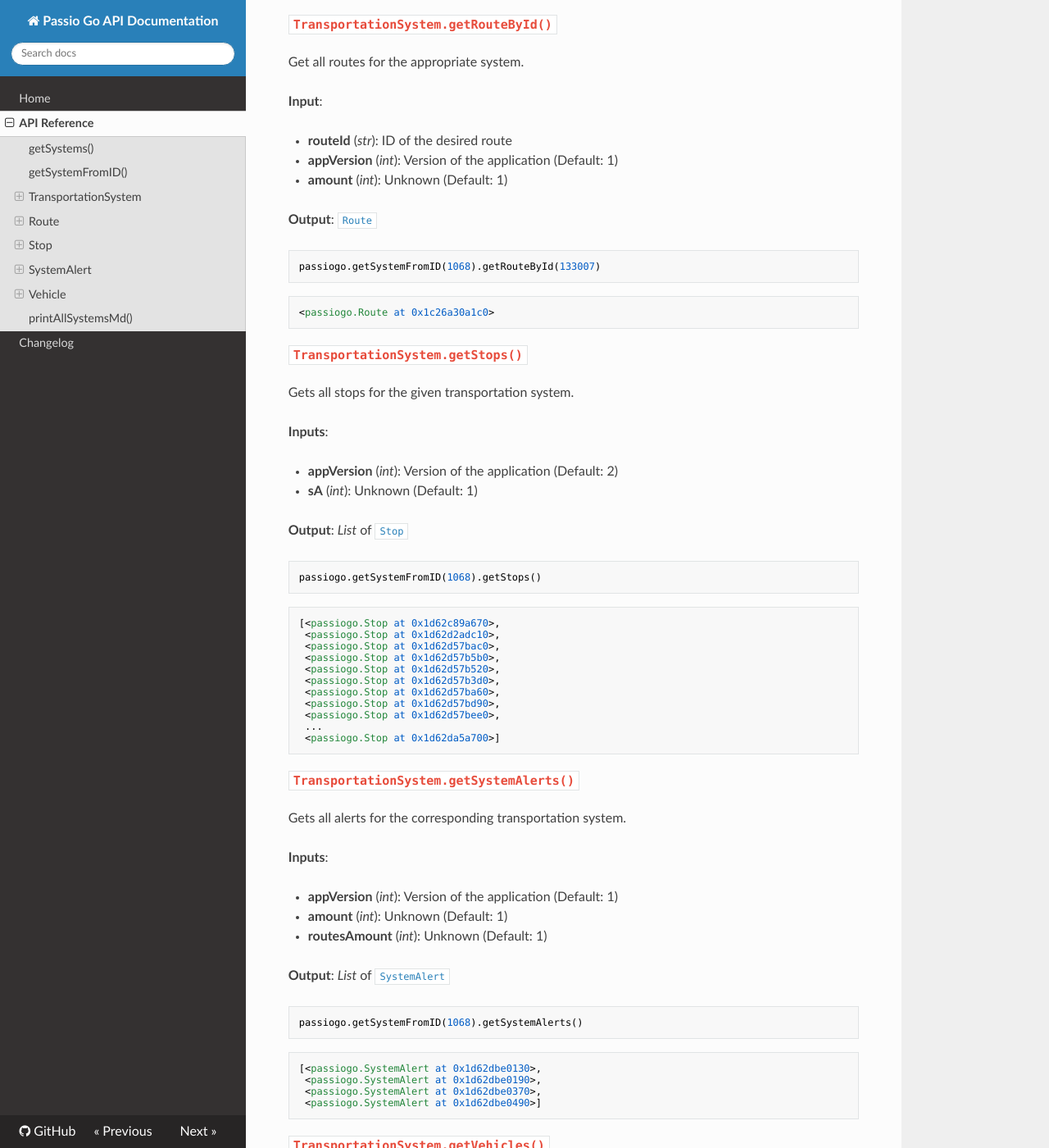
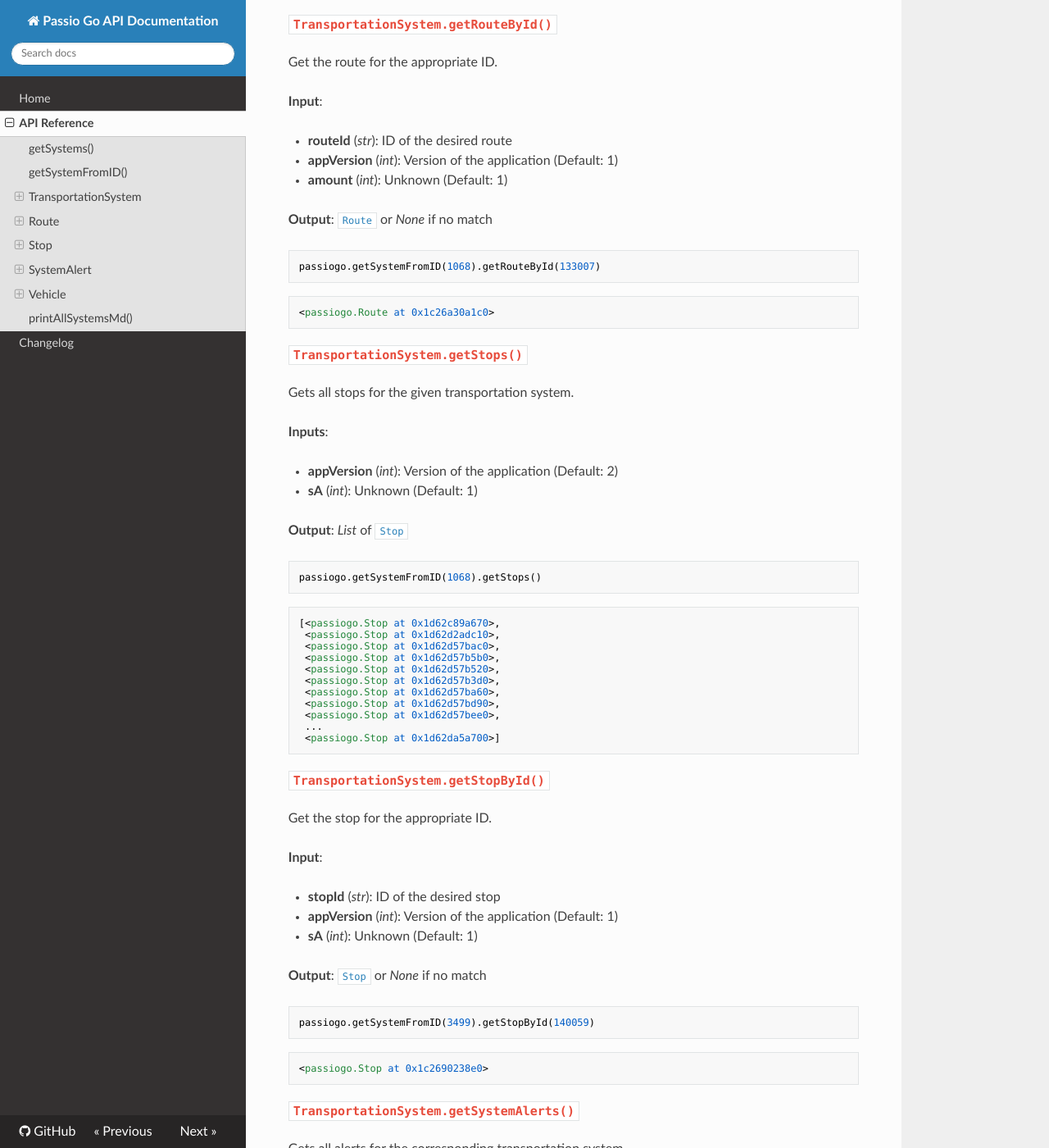
Before and after one commit to athuler/PassioGo, an MkDocs documentation site: the page built from docs/api.md, in a window 1280 px wide and 1400 px high, scrolled down 2341 px. Shown: the whole window at 82% size. Built offline with MkDocs 1.6.1, drawn with Linux system fonts in a browser that asks for light colours; nearby versions of some CDN libraries.

Commit message:
get Stop by ID implementation
Implemented #21

````diff
--- a/docs/api.md
+++ b/docs/api.md
@@ -120,7 +120,7 @@
 
 ### `TransportationSystem.getRouteById()`
 
-Get all routes for the appropriate system.
+Get the route for the appropriate ID.
 
 **Input**:
 
@@ -128,7 +128,7 @@
 - **appVersion** (*int*): Version of the application (Default: 1)
 - **amount** (*int*): Unknown (Default: 1)
 
-**Output**: [`Route`](#route)
+**Output**: [`Route`](#route) or *None* if no match
 
 ```python
 passiogo.getSystemFromID(1068).getRouteById(133007)
@@ -166,6 +166,26 @@
  <passiogo.Stop at 0x1d62d57bee0>,
  ...
  <passiogo.Stop at 0x1d62da5a700>]
+```
+
+### `TransportationSystem.getStopById()`
+
+Get the stop for the appropriate ID.
+
+**Input**:
+
+- **stopId** (*str*): ID of the desired stop
+- **appVersion** (*int*): Version of the application (Default: 1)
+- **sA** (*int*): Unknown (Default: 1)
+
+**Output**: [`Stop`](#stop) or *None* if no match
+
+```python
+passiogo.getSystemFromID(3499).getStopById(140059)
+```
+
+```
+<passiogo.Stop at 0x1c2690238e0>
 ```
 
 ### `TransportationSystem.getSystemAlerts()`
--- a/setup.py
+++ b/setup.py
@@ -8,7 +8,7 @@
 
 setup(
 	name='PassioGo',
-	version="0.2.1",
+	version="0.3.0",
 	description="An unofficial API for Passio Go",
 	long_description=long_description,
 	long_description_content_type='text/markdown',
````
Also changed, not shown: CHANGELOG.md (+1 -0 lines), README.md (+1 -1 lines), passiogo/__init__.py (+22 -1 lines), 1 other file.
